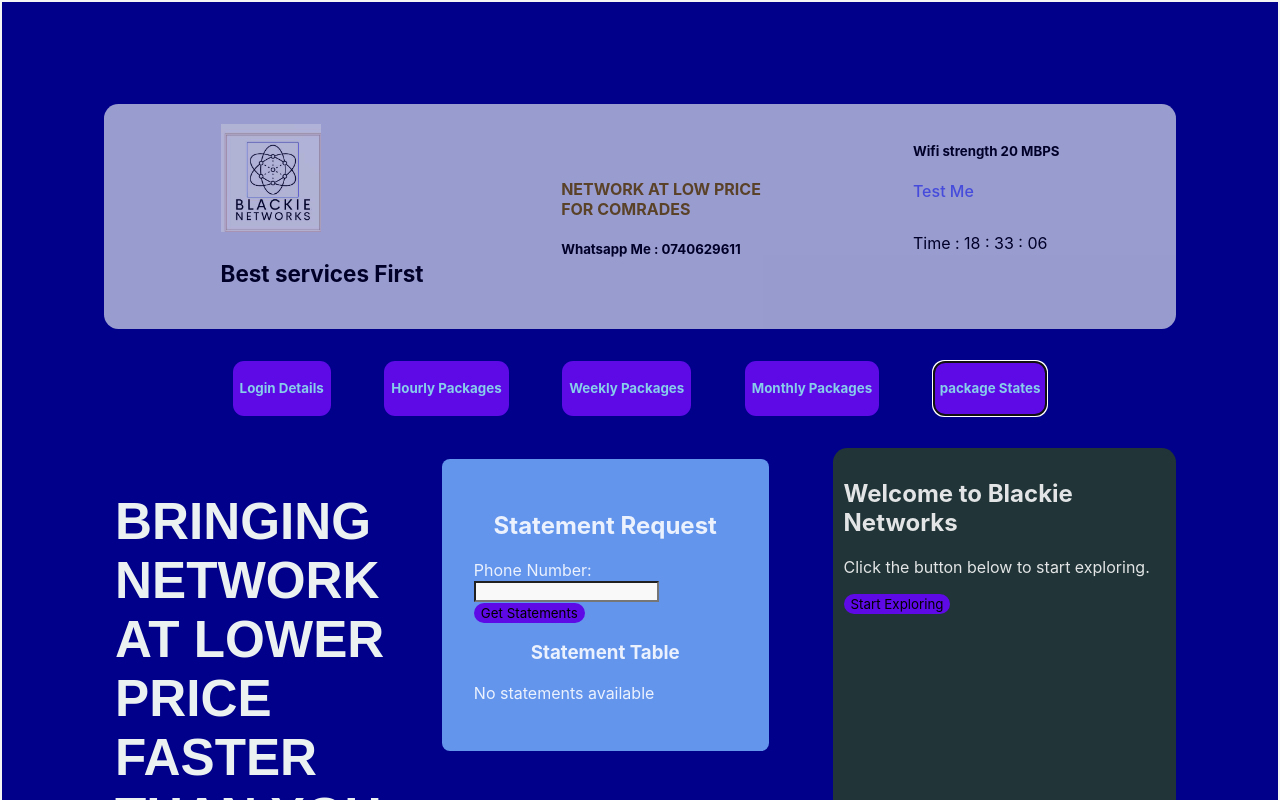
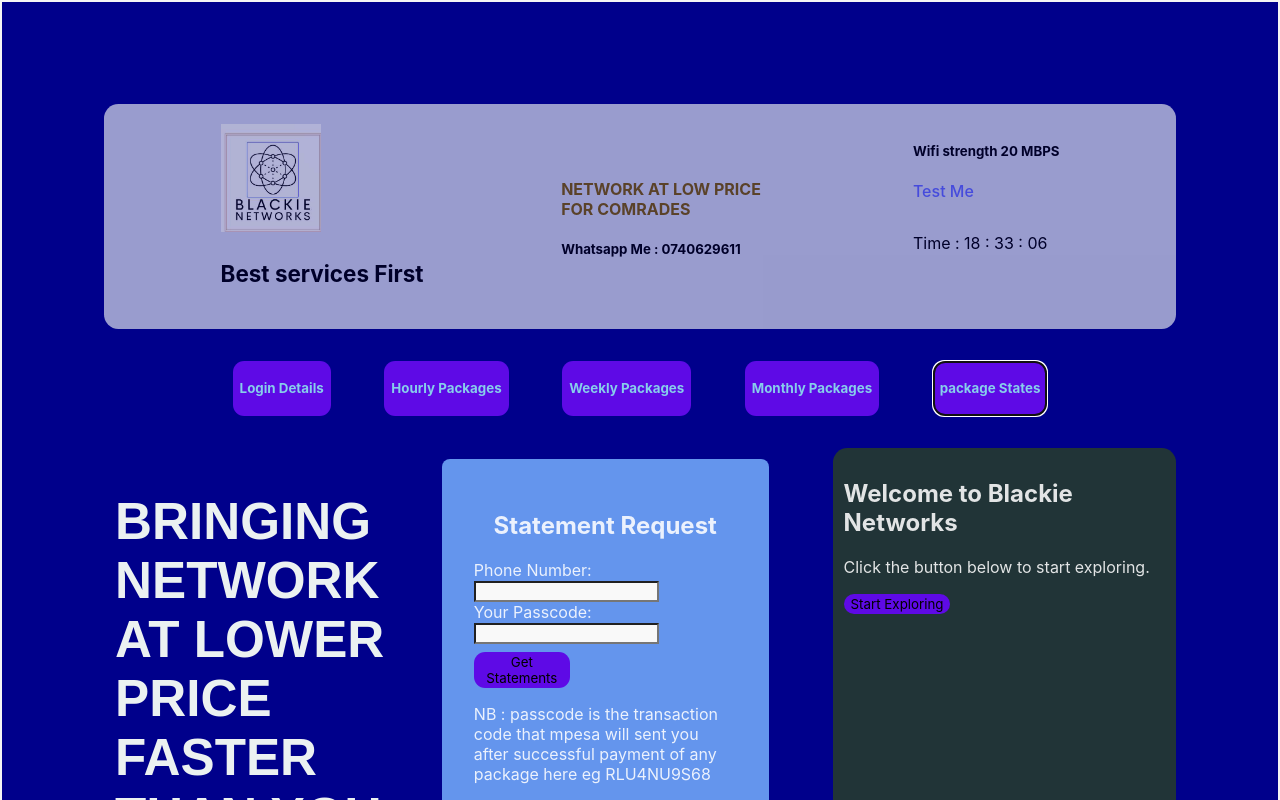
Before and after one commit to Enockay/Blackie-Networks, a React (Vite) app in the folder networks-tech/: page / in a window 1280 px wide. Both pictures are taken after a click on the button "package States". Shown: the top 800 px of the page. Built offline with nearby package versions, Linux system fonts and the light colour scheme.

Commit message:
modification

```diff
--- a/networks-tech/src/clientApis/statements.jsx
+++ b/networks-tech/src/clientApis/statements.jsx
@@ -3,9 +3,11 @@
 
 const StatementRequest = ({ onRequestComplete }) => {
   const [phoneNumber, setPhoneNumber] = useState('');
+  const [orderId, setOrderId] = useState('');
   const [isLoading, setLoading] = useState(false);
   const [receivedData,setData]  = useState(true);
   const [warn, setWarning] = useState('');
+  const [orderWarn, setOrderWarn] = useState('');
 
 
   const handleStatementRequest = async () => {
@@ -25,15 +27,25 @@
      setData(data);
       onRequestComplete(data);
     } catch (error) {
-      console.error('Error requesting statements:', error);
+      setOrderWarn('Error requesting statements:', error);
     } finally {
       setLoading(false);
     }
   };
+
+  const handleInputChange = (event) => {
+    setPhoneNumber(event.target.value);
+    setWarning('Start 2547XXXXXXXX');
+  };
+
   const checkBox = () => {
-    if (phoneNumber.length !== 12) {
+    if (phoneNumber.length !== 12 ) {
       setWarning('Please enter a valid phone number with 12 digits.');
-    } else {
+    }else if (orderId.length < 4){
+      setWarning('');
+      setOrderWarn('This field should be filled or not correctly filled');
+    }
+     else {
       handleStatementRequest();
       setWarning('wait for the statements')
       setTimeout(() => {
@@ -44,27 +56,40 @@
   };
 
   return (
-    <div>
-      <label>
+    <div className='statement-form'>
+      <label className='phone'>
         Phone Number:
         <input
-          type="text"
+          type="Number"
           value={phoneNumber}
-          onChange={(e) => setPhoneNumber(e.target.value)}
+          onChange={handleInputChange}
           className='input1'
         />
       </label>
-      {warn && <p style={{ color: warn === 'Start 2547XXXXXXXX' ? 'white' : 'red',
+      {warn && <p style={{ color: warn === 'Start 2547XXXXXXXX' ? 'white' : 'green',
        fontSize :'11px',marginTop : '2px' }}>
         {warn}
       </p>
       }
 
-      <button onClick={checkBox} disabled={isLoading}>
+      <label className='passcode'>
+         Your Passcode:
+         <input
+         type = "text"
+         value = {orderId}
+         className='input1'
+         onChange={(e) =>setOrderId(e.target.value)}
+         ></input>
+      </label>
+
+       {orderWarn && <p style={{color: orderWarn === 'fill the passcode field' ? 'white' : 'green',
+       fontSize : '11px',marginTop : '2px'}}>
+        {orderWarn}
+        </p>}
+      <button onClick={checkBox} disabled={isLoading} className='getStatementB'>
         {isLoading ? 'Processing...' : 'Get Statements'}
       </button>
-
-
+      <p>NB : passcode is the transaction code that mpesa will sent you after successful payment of any package here eg RLU4NU9S68</p>
     </div>
   );
 };
--- a/networks-tech/src/main/user.css
+++ b/networks-tech/src/main/user.css
@@ -286,3 +286,16 @@
     border-radius: 0.5rem;
     padding: 2rem;
   }
+ /* .passcode{
+    margin-top: 3%;
+  }
+  */
+  .statement-form{
+    display: flex;
+    flex-direction:column;
+    gap: 5%;
+  }
+  .getStatementB{
+    max-width: 6rem;
+    margin-top: 3%;
+  }
```
